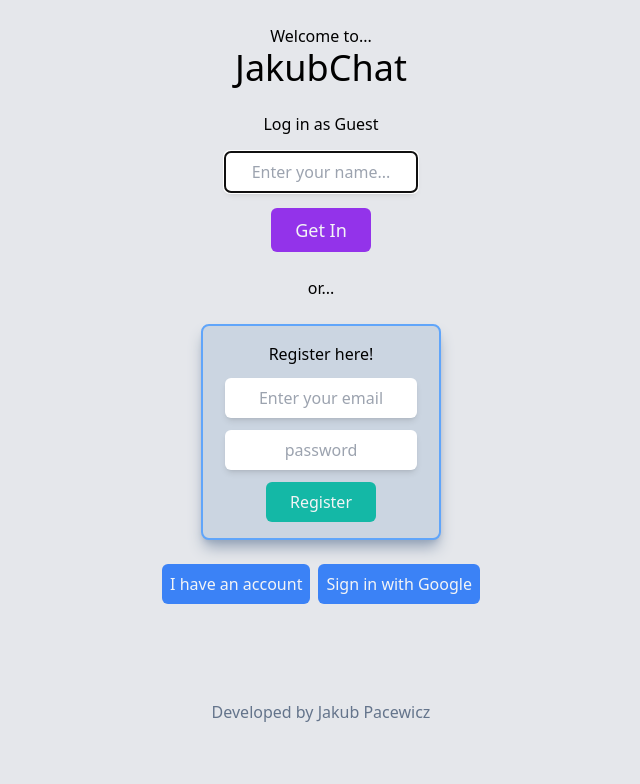
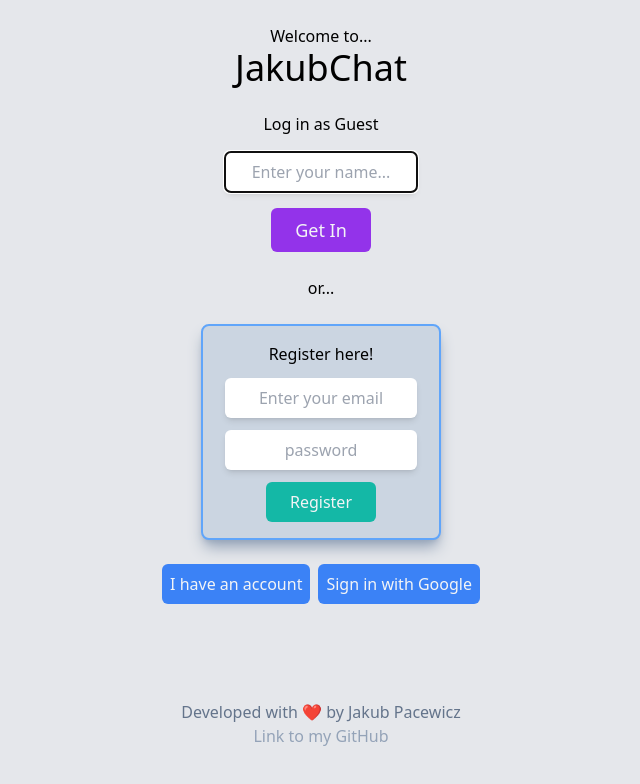
Before and after one commit to pecet3/amber-chat, a React (Vite) app: page / in a window 1280 px wide. Shown: the top 784 px of the page, without its empty margins (319-959 px from the left). Built offline with nearby package versions, Linux system fonts and the light colour scheme; no server answers; what prettier-plugin-tailwindcss would draw is missing.

Commit message:
edited content in footer

```diff
--- a/src/App.tsx
+++ b/src/App.tsx
@@ -16,7 +16,16 @@ function App() {
       <>
         <Auth />
         <footer className="my-24">
-          <p className="text-slate-500">Developed by Jakub Pacewicz</p>
+          <p className="text-slate-500">Developed with ❤ by Jakub Pacewicz</p>
+          <p className="text-slate-400">
+            <a
+              href="https://github.com/pecet3"
+              rel="noopener noreferrer"
+              target="_blank"
+            >
+              Link to my GitHub
+            </a>
+          </p>
         </footer>
       </>
     );
```
